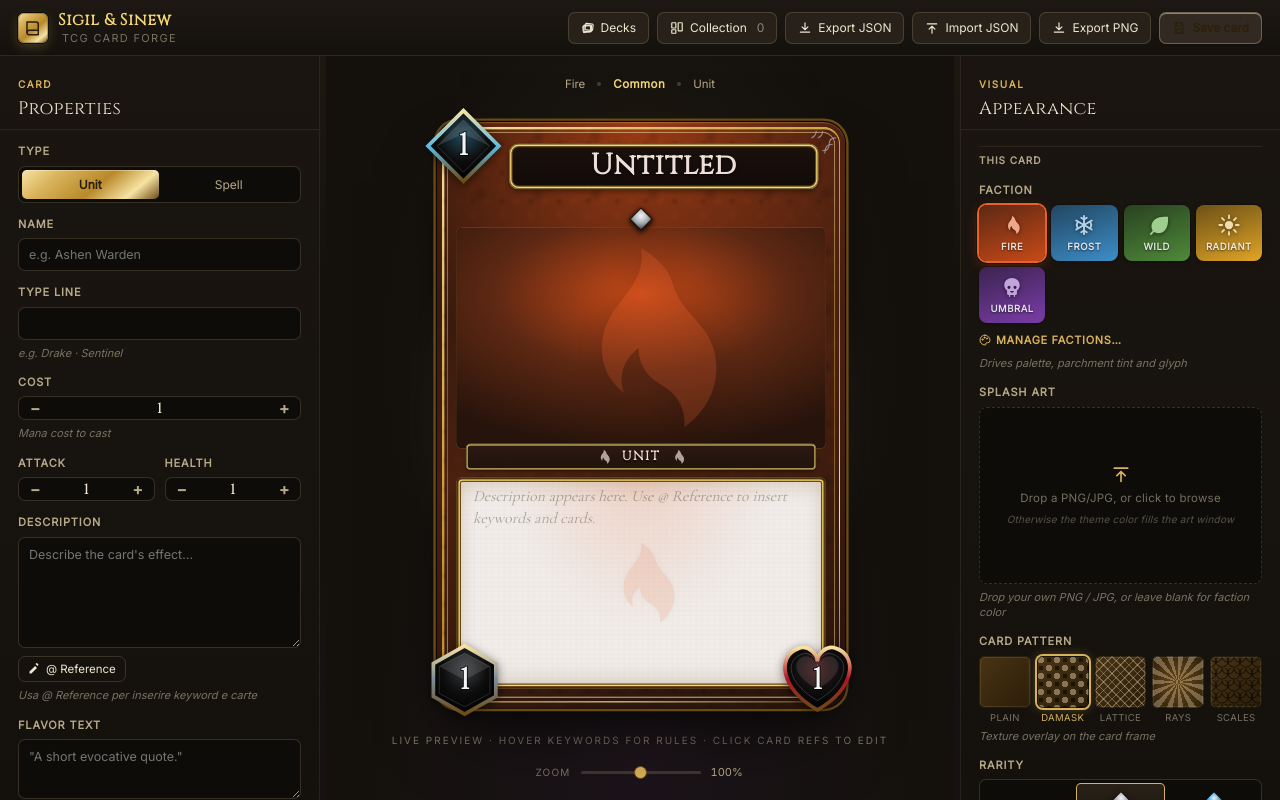
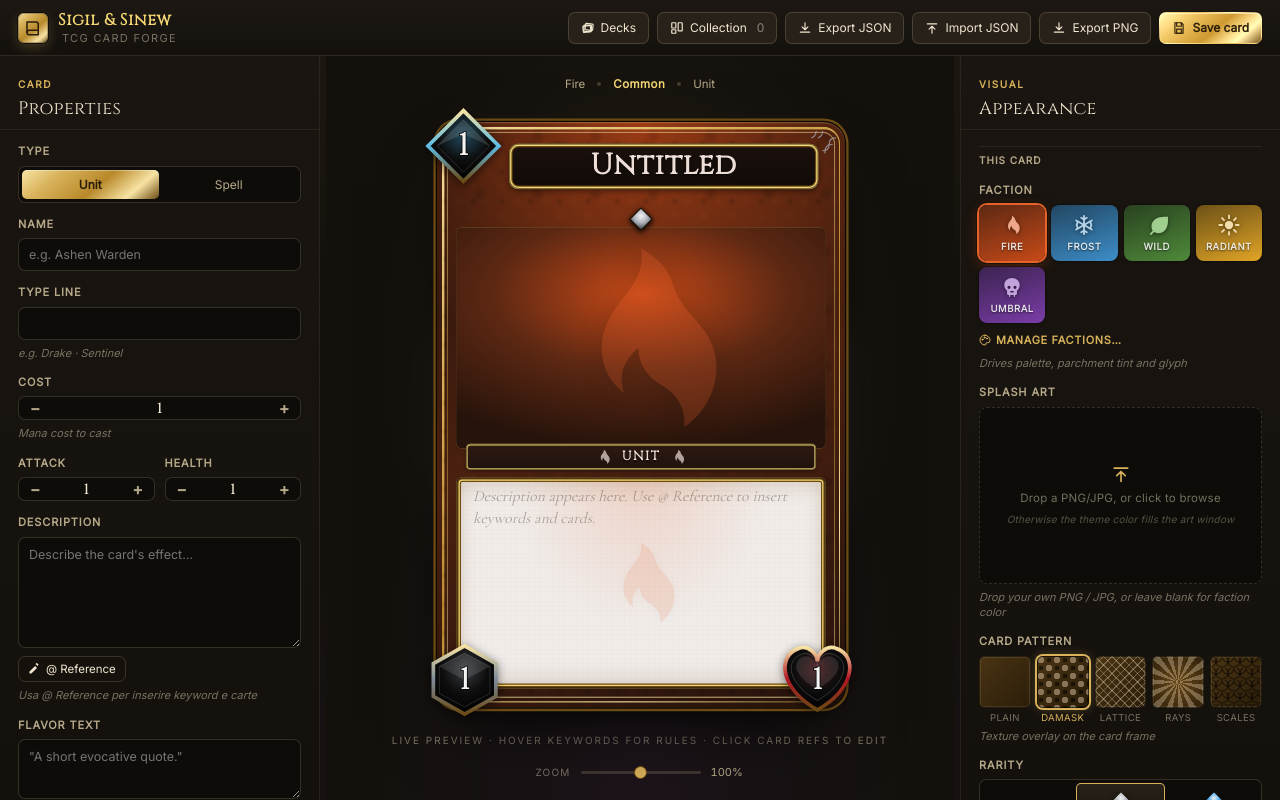
Before and after one commit to Cis8/tcg-card-forge, a React (Vite) app: page / in a window 1280 px wide. In both pictures the pointer is over the button "Save card". Built offline with nearby package versions, Linux system fonts and the light colour scheme; a web font is replaced by a local one.

Commit message:
fix(ButtonStyles): update hover effect for primary button to enhance visibility

```diff
--- a/src/styles.css
+++ b/src/styles.css
@@ -161,7 +161,7 @@ button { font-family: inherit; }
   box-shadow: inset 0 1px 0 rgba(255,255,255,.4), 0 1px 2px rgba(0,0,0,.4);
   font-weight: 600;
 }
-.btn-primary:hover { filter: brightness(1.06); }
+.btn-primary:hover { background: var(--card-gold); filter: brightness(1.12); }
 .btn-primary:disabled { opacity: .5; cursor: not-allowed; }
 .btn-ghost { background: transparent; }
 .btn-ghost:hover { background: var(--bg-2); }
```
